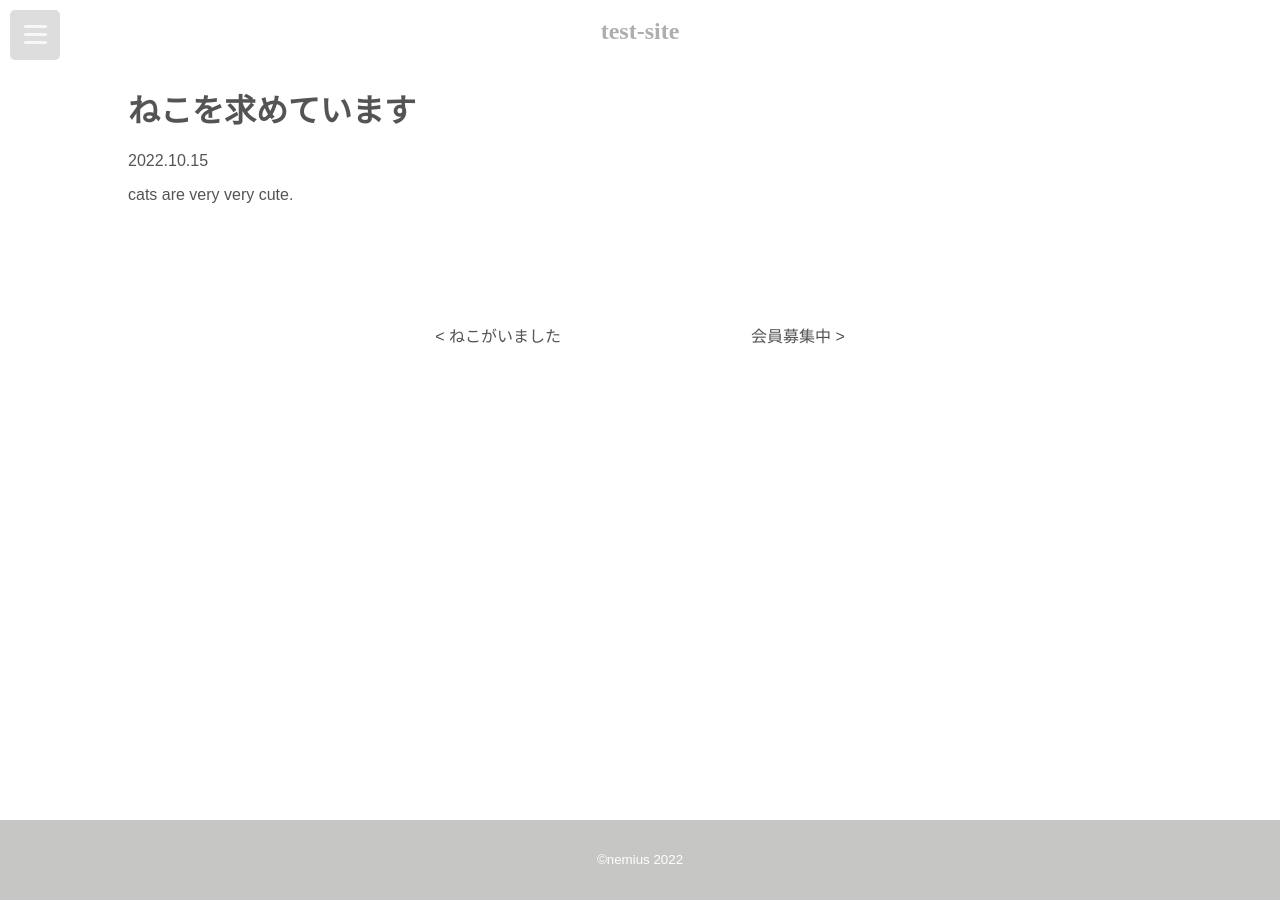
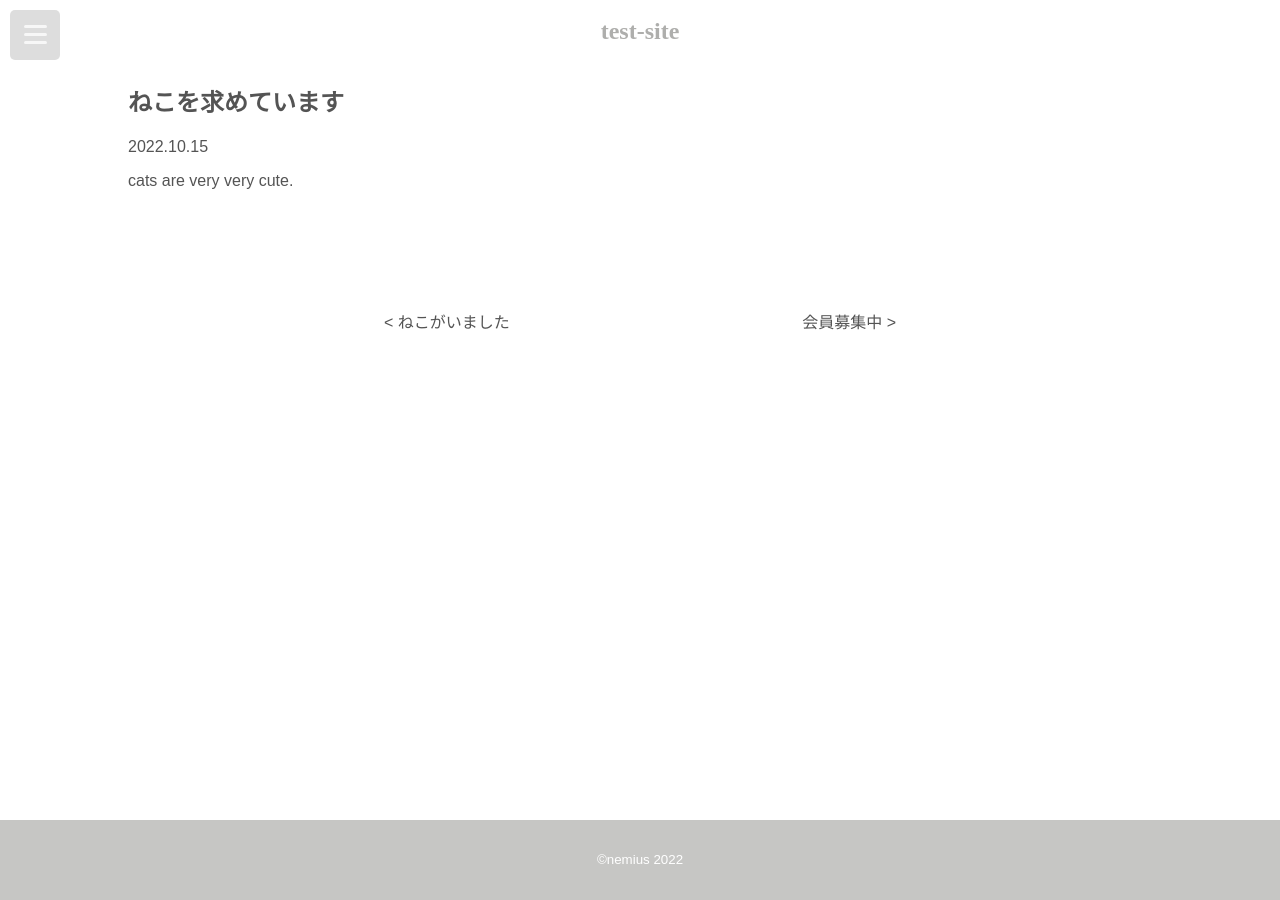
Before and after one commit to n0cti1ucent/test-site, a Jekyll site: the page built from _posts/2022-10-15-cat.md, in a window 1280 px wide. Built offline with Jekyll 4.4.1, drawn with Linux system fonts in a browser that asks for light colours.

Commit message:
adjust post view

```diff
--- a/_layouts/post.html
+++ b/_layouts/post.html
@@ -25,7 +25,7 @@
         <div class="container">
 
             <div class="page__header">
-                <h1 class="page__title">{{ page.title }}</h1>
+                <h2 class="page__title">{{ page.title }}</h2>
                 <p class="page__date">{{ page.date | date: "%Y.%m.%d" }}</p>
             </div>
 
--- a/assets/css/post.css
+++ b/assets/css/post.css
@@ -1,6 +1,7 @@
 body {
     margin: 0;
 }
+
 .container {
     margin: 0 10%;
     font-family: "游ゴシック体 Medium", "YuGothic Medium", "游ゴシック Medium", "Yu Gothic Medium", "游ゴシック Medium", "Yu Gothic Medium", sans-serif;
@@ -17,15 +18,17 @@ body {
     color: var(--color-primary-contrast);
     text-decoration: none;
 }
+
 .pager a:hover {
     color: rgb(var(--color-secondary-contrast-rgb), 0.7);
 }
 
 .pager__item--next {
     margin-right: auto;
-    margin-left: 30%;
+    margin-left: 25%;
 }
+
 .pager__item--prev {
     margin-left: auto;
-    margin-right: 30%;
+    margin-right: 25%;
 }
--- a/assets/js/page-top.js
+++ b/assets/js/page-top.js
@@ -1,3 +1,11 @@
+//footer 高さが十分でない場合でも底に配置
+$(function () {
+    var $ftr = $('#footer');
+    if (window.innerHeight > $ftr.offset().top + $ftr.outerHeight()) {
+        $ftr.attr({ 'style': 'position:fixed; width: 100%; top:' + (window.innerHeight - $ftr.outerHeight()) + 'px;' });
+    }
+});
+
 //スクロールした際の動きを関数でまとめる
 function PageTopAnime() {
 
@@ -41,11 +49,3 @@ $('#page-top').click(function () {
     }, 500);//ページトップスクロールの速さ。数字が大きいほど遅くなる
     return false;//リンク自体の無効化
 });
-
-//footer 高さが十分でない場合でも底に配置
-$(function(){
-  var $ftr = $('#footer');
-  if( window.innerHeight > $ftr.offset().top + $ftr.outerHeight() ){
-    $ftr.attr({'style': 'position:fixed; width: 100%; top:' + (window.innerHeight - $ftr.outerHeight()) + 'px;' });
-  }
-});
```
